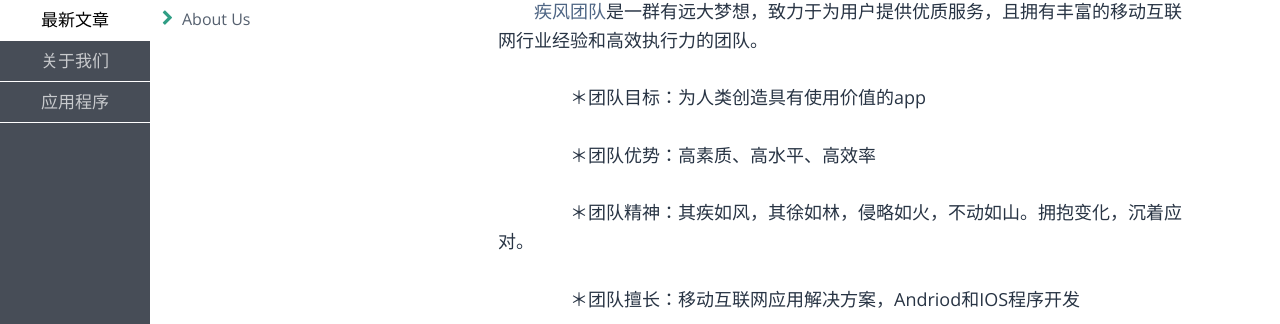
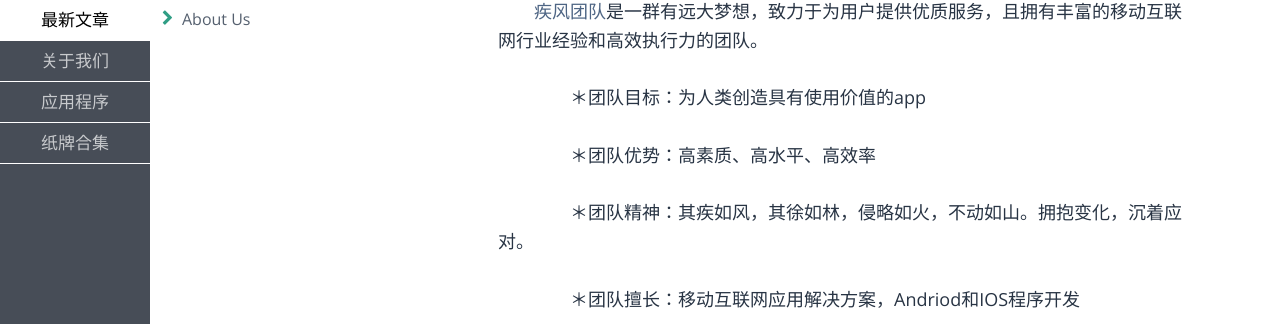
Before and after one commit to BestJiFeng/BestJiFeng.github.io, a Jekyll site: the page built from index.md, in a window 1280 px wide. Shown: the part 205-529 px from the top of the page. Built offline with Jekyll 4.4.1, drawn with Linux system fonts in a browser that asks for light colours; some web fonts are replaced.

Commit message:
测试
test

```diff
--- a/_posts/纸牌合集/2017-08-18-AboutUs.md
+++ b/_posts/纸牌合集/2017-08-18-AboutUs.md
@@ -1,7 +1,7 @@
 ---
 layout: post
 title: About Us
-category: 关于我们
+category: 纸牌合集
 tags: 活力四射, 精益求精,
 keywords: 团队,App,朝气,精益求精,用户,产品
 ---
--- a/_posts/纸牌合集/2017-08-18-Test.md
+++ b/_posts/纸牌合集/2017-08-18-Test.md
@@ -1,7 +1,7 @@
 ---
 layout: post
 title: Airbnb Boggle Game
-category: 应用程序
+category: 纸牌合集
 tags: Airbnb,Interview
 keywords: Airbnb,Interview,Boogle Game
 ---
```
